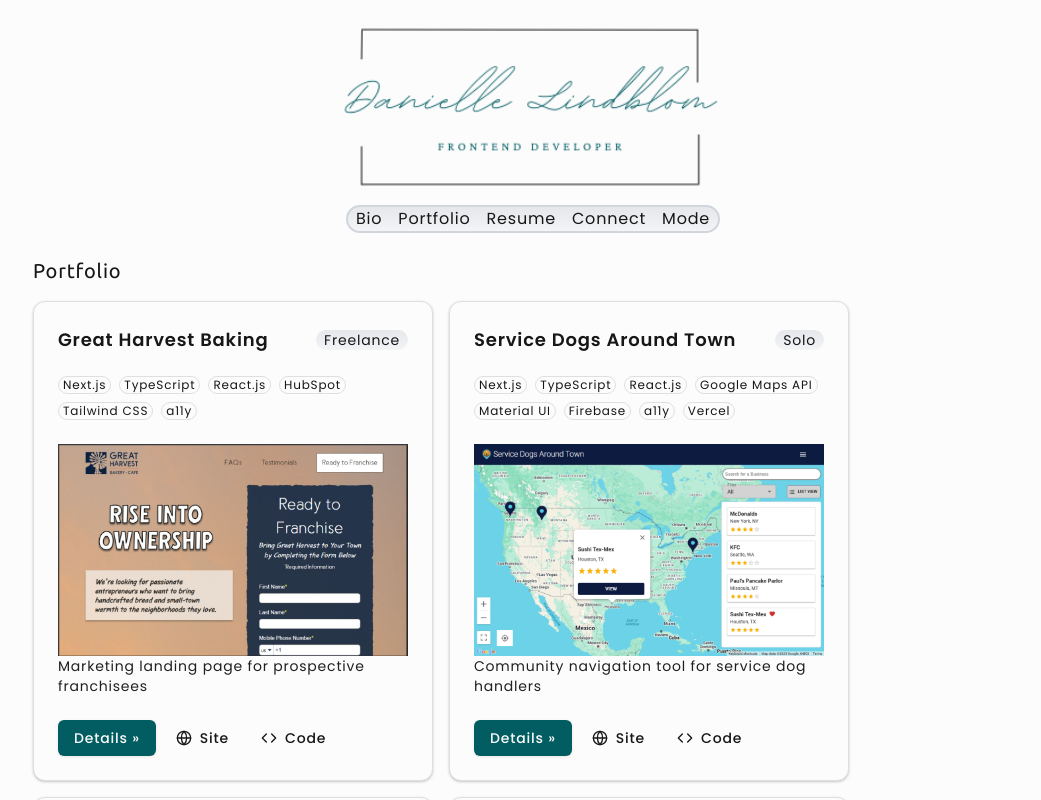
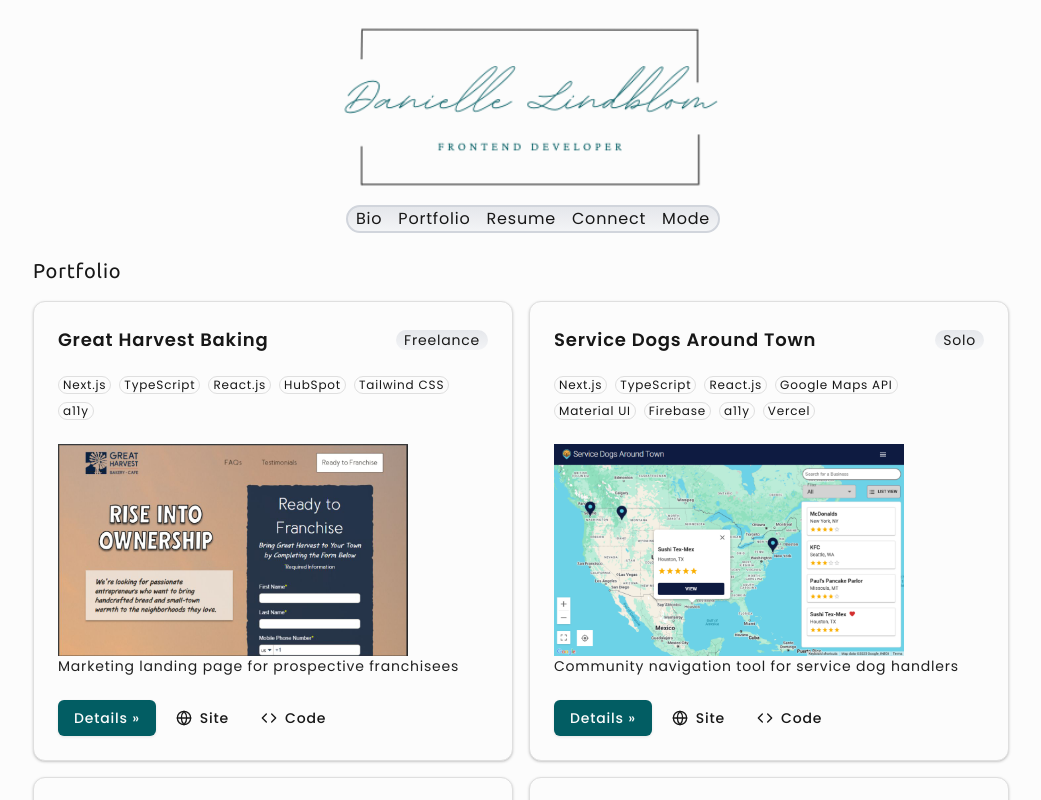
Before and after one commit to Danielle254/portfolio4, a Next.js app: page / in a window 1280 px wide. Shown: the top 800 px of the page, without its empty margins (107-1148 px from the left). Built offline with nearby package versions, Linux system fonts and the light colour scheme.

Commit message:
feat: add hrefs to card links

```diff
--- a/app/components/ProjectList/ProjectCard.tsx
+++ b/app/components/ProjectList/ProjectCard.tsx
@@ -12,6 +12,7 @@ import type { ProjectSummaryType } from "./ProjectSummaryType";
 import { Button } from "@/components/ui/button";
 import { Globe, Code } from "lucide-react";
 import Image from "next/image";
+import Link from "next/link";
 
 export default function ProjectCard({
   projectSummary,
@@ -19,7 +20,7 @@ export default function ProjectCard({
   projectSummary: ProjectSummaryType;
 }) {
   return (
-    <div className="w-[400px]">
+    <div className="w-[480px]">
       <Card>
         <CardHeader>
           <div className="flex flex-row justify-between items-center mb-4">
@@ -42,14 +43,20 @@ export default function ProjectCard({
           <CardDescription>{projectSummary.description}</CardDescription>
         </CardContent>
         <CardFooter className="flex flex-row gap-2">
-          <Button>Details »</Button>
-          <Button variant="ghost">
-            <Globe />
-            Site
+          <Button asChild>
+            <Link href={projectSummary.links[0]}>Details »</Link>
           </Button>
-          <Button variant="ghost">
-            <Code />
-            Code
+          <Button variant="ghost" asChild>
+            <Link href={projectSummary.links[1]} target="_blank">
+              <Globe />
+              Site
+            </Link>
+          </Button>
+          <Button variant="ghost" asChild>
+            <Link href={projectSummary.links[2]} target="_blank">
+              <Code />
+              Code
+            </Link>
           </Button>
         </CardFooter>
       </Card>
```
